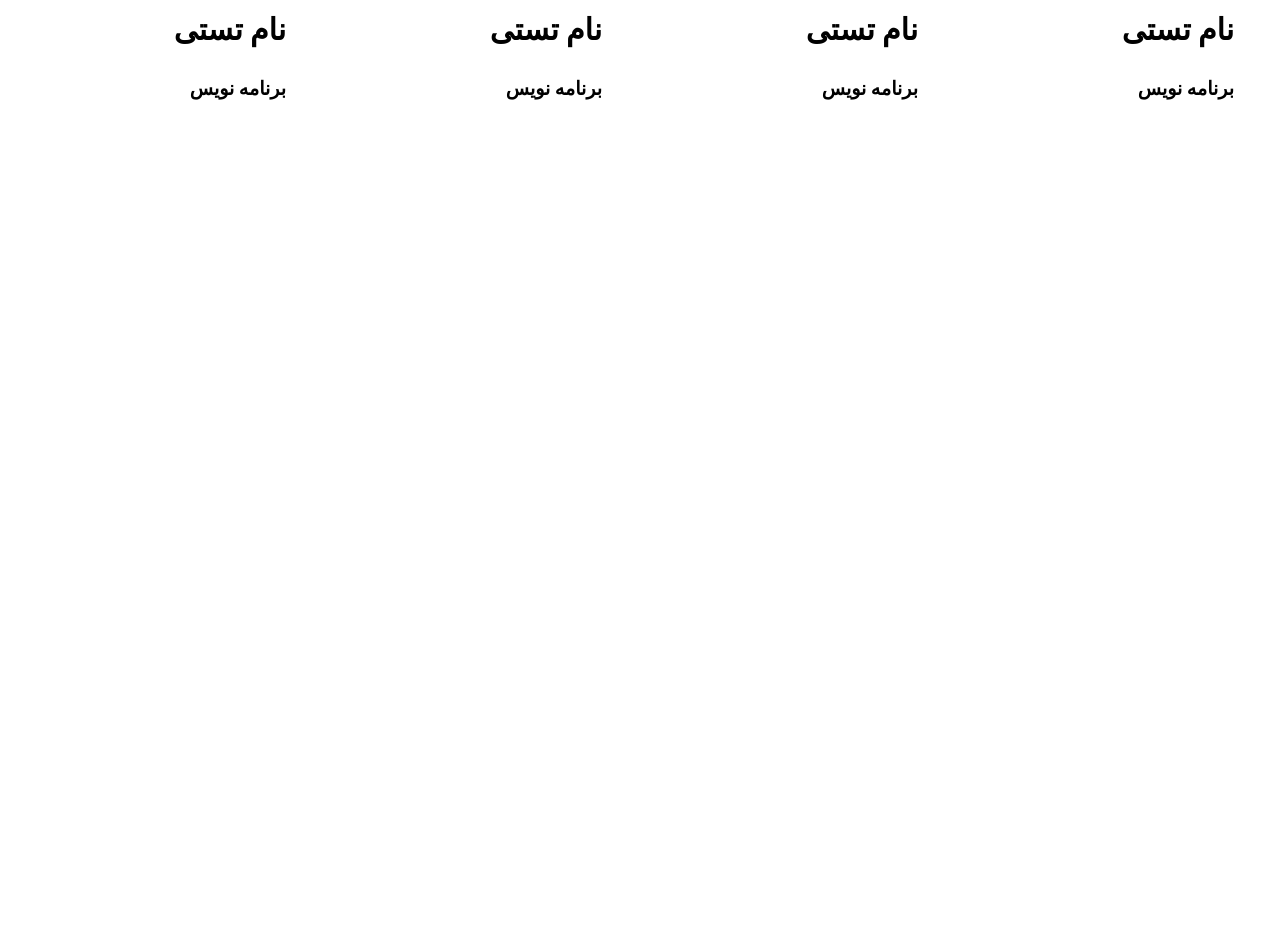
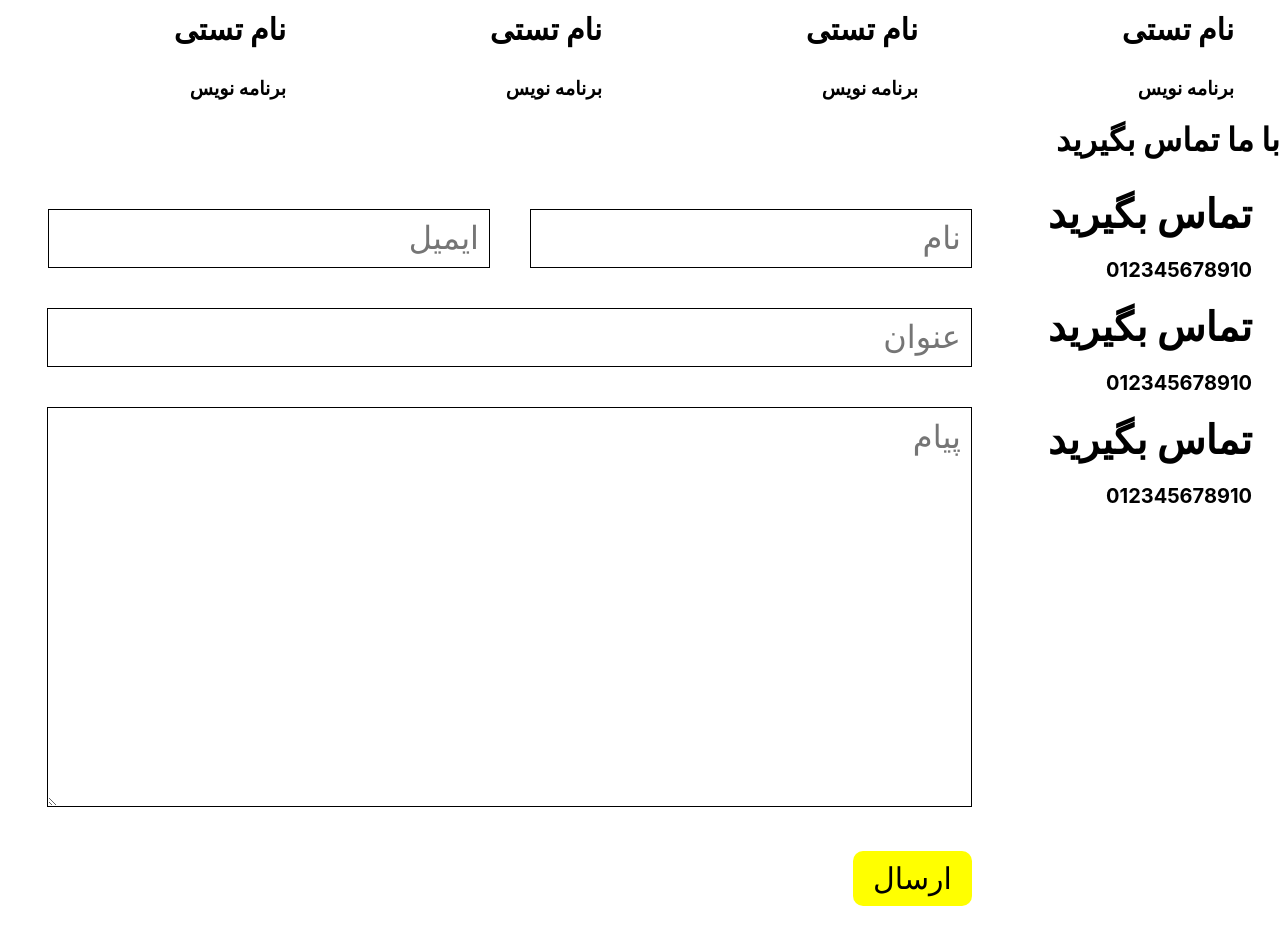
Before and after one commit to MohamadTdn/kasukawithreact, a React (Create React App) app: page / in a window 1280 px wide. Shown: the part 9240-10184 px from the top of the page. Before the commit the page ends 9360 px from the top, so only its background shows below. Built offline with nearby package versions, Linux system fonts and the light colour scheme.

Commit message:
add contact us section and form component

```diff
--- a/src/App.css
+++ b/src/App.css
@@ -185,3 +185,9 @@
   justify-content: space-evenly;
   margin: 20px 0;
 }
+
+.Contact-us {
+  margin: 30px 0;
+  display: flex;
+  justify-content: space-around;
+}
--- a/src/App.js
+++ b/src/App.js
@@ -7,6 +7,8 @@ import Advertising from './Advertising/Advertising'
 import Survices from './Survices/Survices'
 import Portfolio from './Portfolio/Portfolio'
 import Team from './Team/Team'
+import Info from './Info/Info'
+import Form from './Form/Form'
 
 function App() {
   return (
@@ -89,6 +91,17 @@ function App() {
         <Team></Team>
         <Team></Team>
       </div>
+      <h1>با ما تماس بگیرید</h1>
+      <div className='Contact-us'>
+        <div className='Infos'>
+          <Info></Info>
+          <Info></Info>
+          <Info></Info>
+        </div>
+        <div className='Info-form'>
+          <Form></Form>
+        </div>
+      </div>
     </div>
   );
 }
--- /dev/null
+++ b/src/Form/Form.css
@@ -0,0 +1,29 @@
+input , textarea {
+    margin: 20px;
+    padding: 10px;
+    font-size: 32px;
+    border: 1px solid #000000;
+}
+
+.title {
+    width: 96%;
+}
+
+.Messege {
+    width: 96%;
+    height: 400px;
+}
+
+input[type=submit] {
+    background-color: #ffff00;
+    border: none;
+    font-size: 30px;
+    padding: 10px 20px;
+    border-radius: 10px;
+}
+
+input[type=submit]:hover {
+    background-color: #d5d516;
+    cursor: pointer;
+    transition: 0.25s;
+}
--- /dev/null
+++ b/src/Form/Form.js
@@ -0,0 +1,20 @@
+import './Form.css'
+
+function Form () {
+    return (
+        <div className="Form">
+            <form action="#" className="Contact-form">
+                <input type="text" className="Name" placeholder="نام" />
+                <input type="email" className="Email" placeholder="ایمیل" />
+                <br />
+                <input type="text" className="title" placeholder="عنوان" />
+                <br />
+                <textarea className="Messege" placeholder="پیام"></textarea>
+                <br />
+                <input type="submit" className="Submit-btn" value="ارسال" />
+            </form>
+        </div>
+    )
+}
+
+export default Form
--- /dev/null
+++ b/src/Info/Info.css
@@ -0,0 +1,8 @@
+.Info-title {
+    font-size: 40px;
+}
+
+.Info-subtitle {
+    font-size: 20px;
+    padding: 20px 0;
+}
--- /dev/null
+++ b/src/Info/Info.js
@@ -0,0 +1,12 @@
+import './Info.css'
+
+function Info () {
+    return (
+        <div className='Info'>
+            <h2 className="Info-title">تماس بگیرید</h2>
+            <h5 className="Info-subtitle">012345678910</h5>
+        </div>
+    )
+}
+
+export default Info
```
